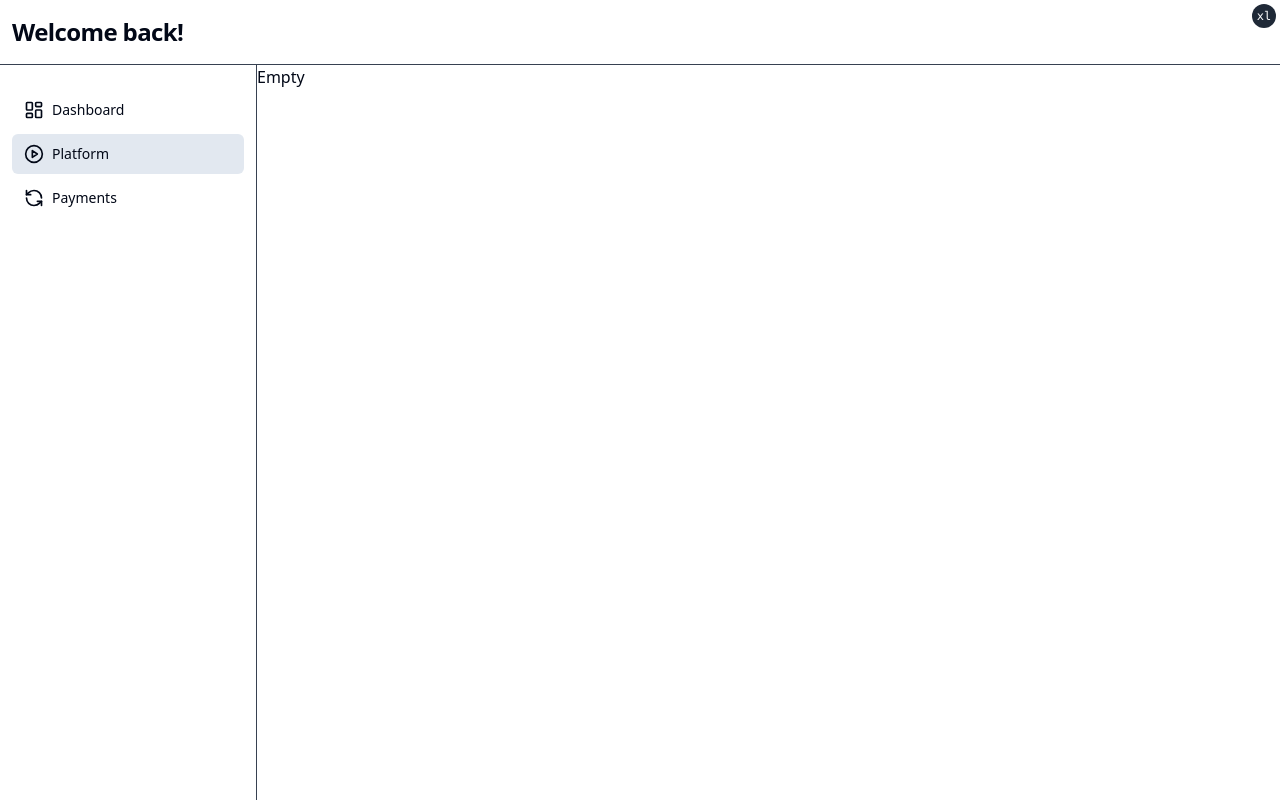
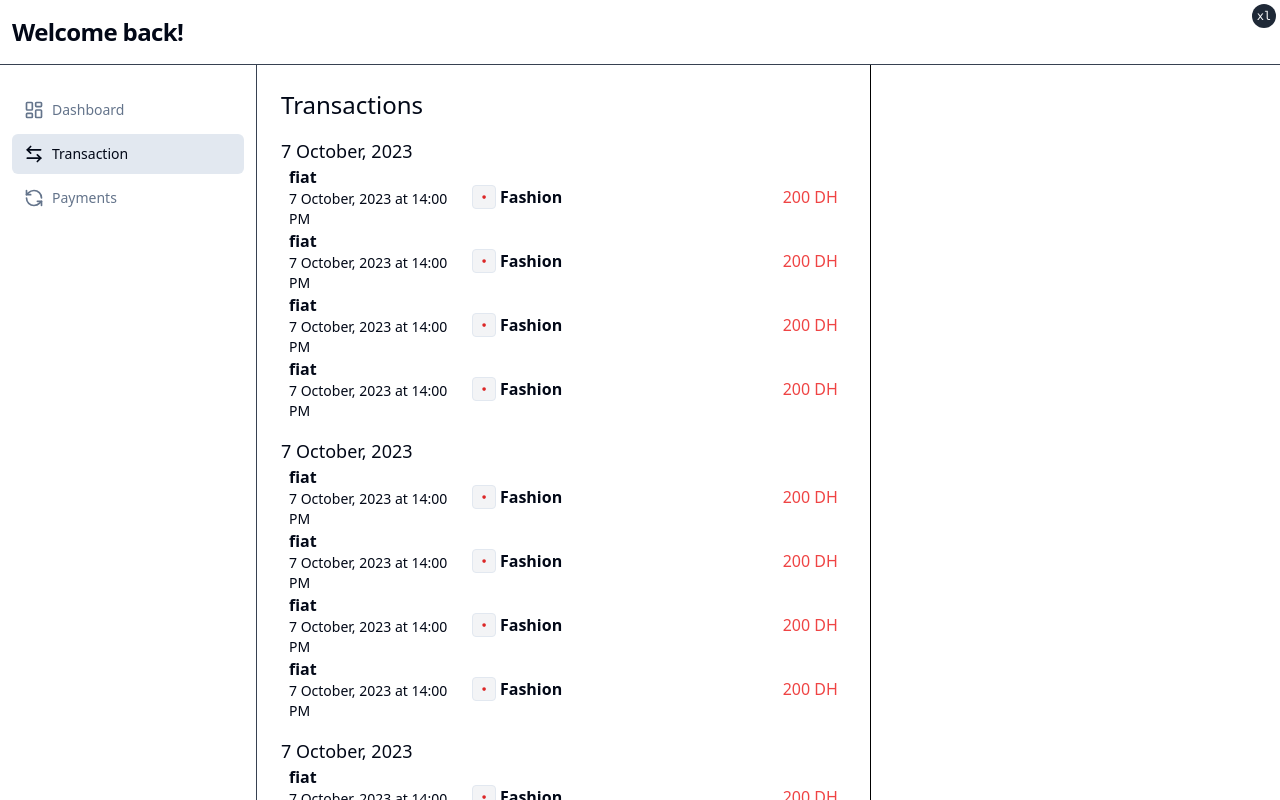
Before and after one commit to medaminehamidi/babyblue, a Next.js app: page /platform in a window 1280 px wide. Shown: the top 800 px of the page. Built offline with nearby package versions, Linux system fonts and the light colour scheme.

Commit message:
add transgender page

```diff
--- a/app/platform/page.tsx
+++ b/app/platform/page.tsx
@@ -1,9 +1,21 @@
+import Monthlytrans from "@/components/monthly-trans";
 export default function Home() {
   return (
-    <div >
-      <h1>Empty</h1>
+    <div className="w-full grid grid-cols-5">
+      <div className="col-span-3 border-r border-black p-6">
+        <div>
+          <h1 className="text-2xl">Transactions</h1>
+        </div>
+        <Monthlytrans month={new Date}/>
+        <Monthlytrans month={new Date}/>
+        <Monthlytrans month={new Date}/>
+        <Monthlytrans month={new Date}/>
+        <Monthlytrans month={new Date}/>
 
+      </div>
     </div>
+
+
 
   )
 }
--- /dev/null
+++ b/components/monthly-trans.tsx
@@ -0,0 +1,43 @@
+import TransactionC2 from "@/components/transaction-c2";
+import moment from 'moment'
+type MonthlytransProps = {
+    month: Date,
+}
+const transactionS = [
+    {
+        beneficiary: "fiat",
+        date: new Date,
+        subCat: "Fashion",
+        amount: 200.00
+    },
+    {
+        beneficiary: "fiat",
+        date: new Date,
+        subCat: "Fashion",
+        amount: 200.00
+    },
+    {
+        beneficiary: "fiat",
+        date: new Date,
+        subCat: "Fashion",
+        amount: 200.00
+    },
+    {
+        beneficiary: "fiat",
+        date: new Date,
+        subCat: "Fashion",
+        amount: 200.00
+    },
+
+]
+export default function Monthlytrans({ month }: MonthlytransProps) {
+    return (
+        <div className="w-full rounded-md">
+            <h1 className="font-light text-lg mt-4">{moment(month).format("D MMMM, YYYY")} </h1>
+            {transactionS.map((item,key) => <TransactionC2 beneficiary={item.beneficiary} key={key} date={item.date} subCat={item.subCat} amount={item.amount} />)}
+        </div>
+
+
+
+    )
+}
--- a/components/side-bar.tsx
+++ b/components/side-bar.tsx
@@ -1,7 +1,7 @@
 'use client'
 import { buttonVariants } from "@/components/ui/button"
 import { cn } from "@/lib/utils"
-import { LayoutDashboard, PlayCircle, RefreshCcw } from "lucide-react"
+import { ArrowLeftRight, LayoutDashboard, PlayCircle, RefreshCcw } from "lucide-react"
 import Link from "next/link"
 import { usePathname } from 'next/navigation'
 
@@ -12,9 +12,10 @@ const sidebarNavItems = [
     icon: <LayoutDashboard className="m-0 lg:mr-2 w-5 h-5" />
   },
   {
-    title: 'Platform',
+    title: 'Transaction',
     href: '/platform',
-    icon: <PlayCircle className="m-0 lg:mr-2 w-5 h-5" />
+    icon:  <ArrowLeftRight className="m-0 lg:mr-2 w-5 h-5"/>
+
   },
   {
     title: 'Payments',
@@ -39,7 +40,7 @@ export function Sidebar() {
                   buttonVariants({ variant: 'ghost' }),
                   pathname === item.href
                     ? 'bg-slate-200 hover:bg-slate-200'
-                    : 'hover:bg-slate-200',
+                    : 'hover:bg-slate-100 text-slate-500',
                   'lg:justify-start w-10 p-0 flex items-center lg:px-3 justify-center lg:w-full'
                 )}
               >
--- /dev/null
+++ b/components/transaction-c2.tsx
@@ -0,0 +1,24 @@
+import moment from 'moment'
+import { Dot } from "lucide-react";
+type TransactionC2Props = {
+    beneficiary: string,
+    date: Date,
+    subCat: string,
+    amount: number
+
+}
+export default function TransactionC2({ beneficiary, date, subCat, amount }: TransactionC2Props) {
+    return (
+        <div className="py-6 rounded w-full h-16 px-2 items-center flex justify-between">
+            <div className="w-full">
+                <h1 className="font-bold text-base">{beneficiary}</h1>
+                <p className="font-light text-sm">{moment(date).format("D MMMM, YYYY")} at {moment(date).format("H:mm A")}</p>
+            </div>
+            <div className="flex items-center w-full">
+                <Dot className="text-red-600 border rounded-sm bg-gray-100 font-semibold" />
+                <p className="font-semibold ml-1">{subCat}</p>
+            </div>
+            <p className="text-red-500 w-full text-end">{amount} DH</p>
+        </div>
+    )
+}
```
